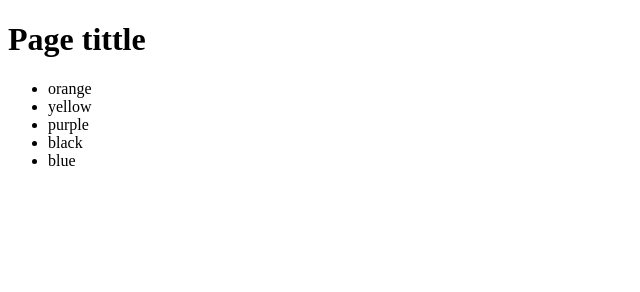
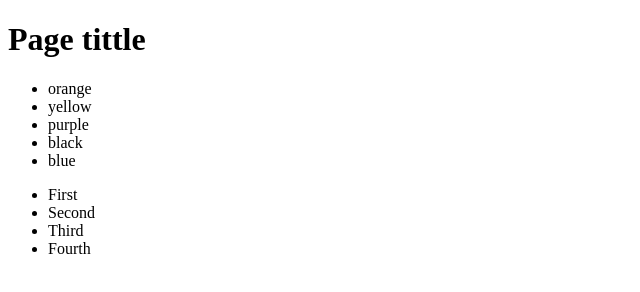
Before and after one commit to mykhailo-shvets/my-page, a plain HTML site: page index.html in a window 1280 px wide. Shown: the whole page, without its empty margins (0-640 px from the left). Drawn offline with Linux system fonts and the light colour scheme.

Commit message:
add new list

```diff
--- a/index.html
+++ b/index.html
@@ -16,5 +16,12 @@
     <li>blue</li>
   </ul>
 
+  <ul>
+    <li>First</li>
+    <li>Second</li>
+    <li>Third</li>
+    <li>Fourth</li>
+  </ul>
+
 </body>
 </html>
```
